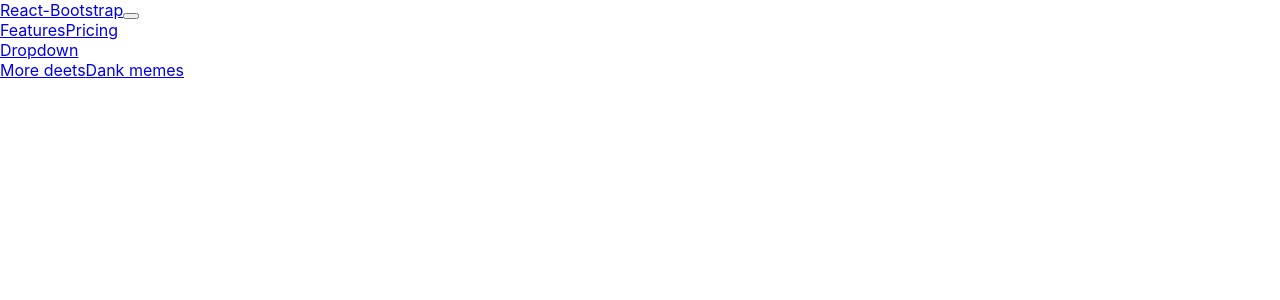
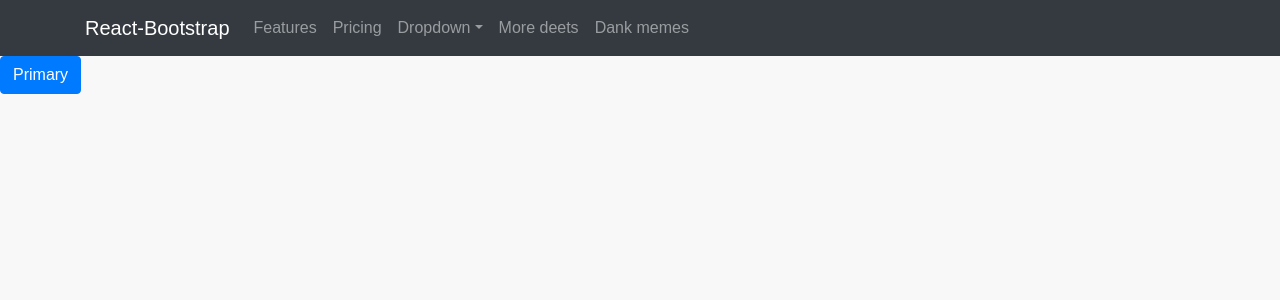
Before and after one commit to mihayounas/air-go, a React (Create React App) app in the folder air-go/: page / in a window 1280 px wide. Shown: the top 300 px of the page. Built offline with nearby package versions, Linux system fonts and the light colour scheme.

Commit message:
fixing react-bootstrap style not showing

```diff
--- a/air-go/package.json
+++ b/air-go/package.json
@@ -6,9 +6,9 @@
     "@testing-library/jest-dom": "^5.16.5",
     "@testing-library/react": "^13.4.0",
     "@testing-library/user-event": "^13.5.0",
-    "bootstrap": "^5.2.3",
+    "bootstrap": "^4.6.0",
     "react": "^18.2.0",
-    "react-bootstrap": "^2.7.1",
+    "react-bootstrap": "^1.6.3",
     "react-dom": "^18.2.0",
     "react-scripts": "5.0.1",
     "web-vitals": "^2.1.4"
--- a/air-go/public/index.html
+++ b/air-go/public/index.html
@@ -3,6 +3,7 @@
   <head>
     <meta charset="utf-8" />
     <link rel="icon" href="%PUBLIC_URL%/favicon.ico" />
+    <link rel="stylesheet" href="https://maxcdn.bootstrapcdn.com/bootstrap/4.0.0/css/bootstrap.min.css">
     <meta name="viewport" content="width=device-width, initial-scale=1" />
     <meta name="theme-color" content="#000000" />
     <meta
--- a/air-go/src/App.css
+++ b/air-go/src/App.css
@@ -1,38 +1,36 @@
 .App {
-  text-align: center;
+  font-family: "DM Sans", sans-serif;
+  background-color: #f8f8f8;
+  min-height: 100vh;
 }
 
-.App-logo {
-  height: 40vmin;
-  pointer-events: none;
+* {
+  box-sizing: border-box;
 }
 
-@media (prefers-reduced-motion: no-preference) {
-  .App-logo {
-    animation: App-logo-spin infinite 20s linear;
-  }
+a {
+  color: #555555;
+  transition: color ease-in-out 0.3s;
 }
 
-.App-header {
-  background-color: #282c34;
-  min-height: 100vh;
-  display: flex;
-  flex-direction: column;
-  align-items: center;
-  justify-content: center;
-  font-size: calc(10px + 2vmin);
-  color: white;
+a:hover {
+  text-decoration: none;
 }
 
-.App-link {
-  color: #61dafb;
+a:hover i {
+  color: #2142b2;
+  transition: color ease-in-out 0.3s;
 }
 
-@keyframes App-logo-spin {
-  from {
-    transform: rotate(0deg);
-  }
-  to {
-    transform: rotate(360deg);
-  }
+i {
+  color: #cfced3;
+  font-size: 1.6rem;
+  padding: 7px;
+  vertical-align: middle;
 }
+
+i:hover {
+  cursor: pointer;
+  transition: color ease-in-out 0.3s;
+  color: #2142b2;
+}
--- a/air-go/src/App.js
+++ b/air-go/src/App.js
@@ -1,9 +1,13 @@
-import './App.css';
-import NavBar from "../src/components/NavBar"
+import Button from "react-bootstrap/Button";
+import "./App.css";
+import NavBar from "./components/NavBar";
 
 function App() {
   return (
-<div> <NavBar /></div>
+    <div className="App">
+      <NavBar />
+      <Button variant="primary">Primary</Button>
+    </div>
   );
 }
 
```
Also changed, not shown: 1 other file (tests, documents, lock files or other folders).
